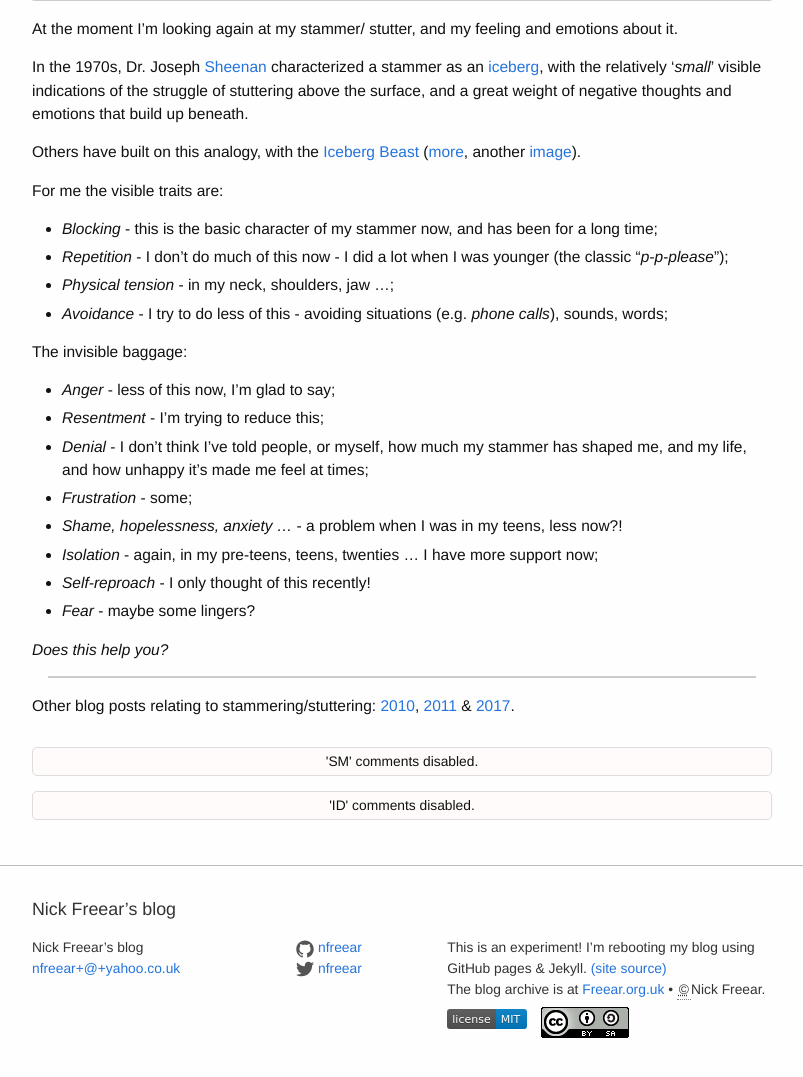
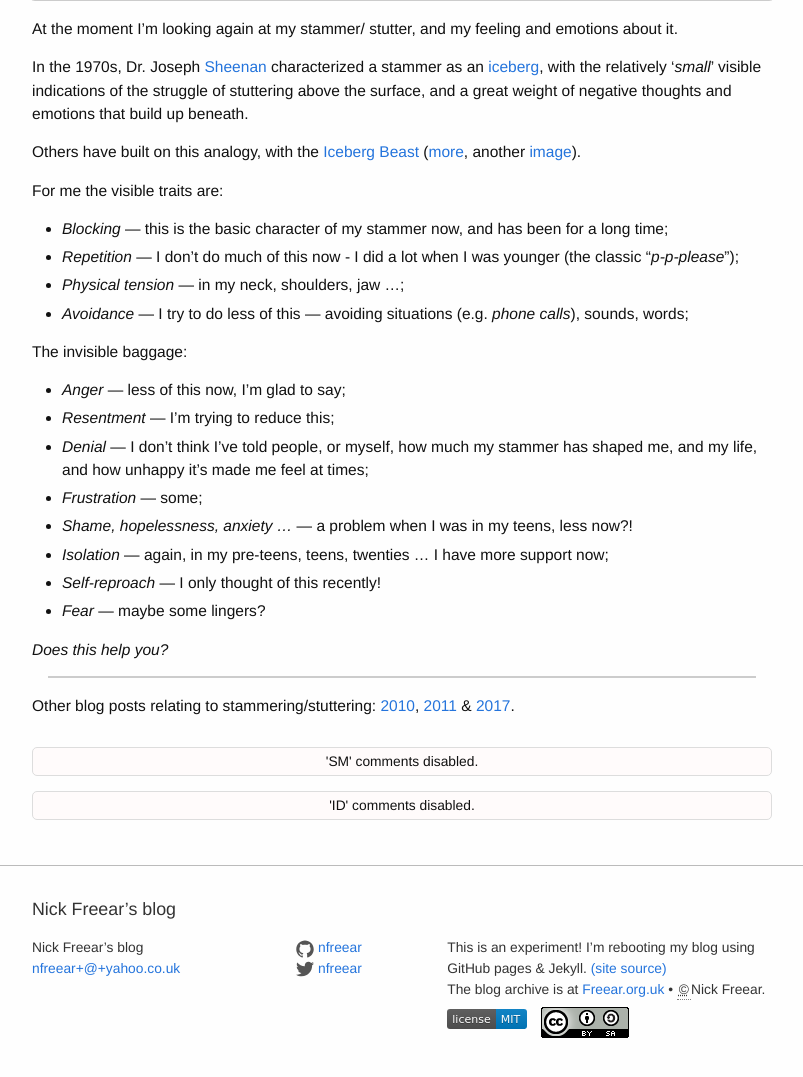
Before and after one commit to nfreear/nfreear.github.io, a Jekyll site: the page built from _posts/2020-02-10-my-stammer.md, in a window 1280 px wide, cut to the strip 357-1455 px from the top of the page. Shown: the top 1077 px of the strip, without its empty margins (238-1041 px from the left). Built offline with Jekyll 4.4.1, drawn with Linux system fonts in a browser that asks for light colours; a script that is not in the unit is left out; comment, search, counter and statistics services are not loaded.

```diff
--- a/_posts/2020-02-10-my-stammer.md
+++ b/_posts/2020-02-10-my-stammer.md
@@ -22,21 +22,21 @@ Others have built on this analogy, with the [Iceberg Beast][] ([more][], another
 
 For me the visible traits are:
 
- * _Blocking_ - this is the basic character of my stammer now, and has been for a long time;
- * _Repetition_ - I don't do much of this now - I did a lot when I was younger (the classic "_p-p-please_");
- * _Physical tension_ - in my neck, shoulders, jaw ...;
- * _Avoidance_ - I try to do less of this - avoiding situations (e.g. _phone calls_), sounds, words;
+ * _Blocking_ — this is the basic character of my stammer now, and has been for a long time;
+ * _Repetition_ — I don't do much of this now - I did a lot when I was younger (the classic "_p-p-please_");
+ * _Physical tension_ — in my neck, shoulders, jaw ...;
+ * _Avoidance_ — I try to do less of this — avoiding situations (e.g. _phone calls_), sounds, words;
 
 The invisible baggage:
 
- * _Anger_ - less of this now, I'm glad to say;
- * _Resentment_ - I'm trying to reduce this;
- * _Denial_ - I don't think I've told people, or myself, how much my stammer has shaped me, and my life, and how unhappy it's made me feel at times;
- * _Frustration_ - some;
- * _Shame, hopelessness, anxiety ..._ - a problem when I was in my teens, less now?!
- * _Isolation_ - again, in my pre-teens, teens, twenties ... I have more support now;
- * _Self-reproach_ - I only thought of this recently!
- * _Fear_ - maybe some lingers?
+ * _Anger_ — less of this now, I'm glad to say;
+ * _Resentment_ — I'm trying to reduce this;
+ * _Denial_ — I don't think I've told people, or myself, how much my stammer has shaped me, and my life, and how unhappy it's made me feel at times;
+ * _Frustration_ — some;
+ * _Shame, hopelessness, anxiety ..._ — a problem when I was in my teens, less now?!
+ * _Isolation_ — again, in my pre-teens, teens, twenties ... I have more support now;
+ * _Self-reproach_ — I only thought of this recently!
+ * _Fear_ — maybe some lingers?
 
 _Does this help you?_
 
```
Also changed, not shown: other parts of _posts/2020-02-10-my-stammer.md (+9 -6 lines).
